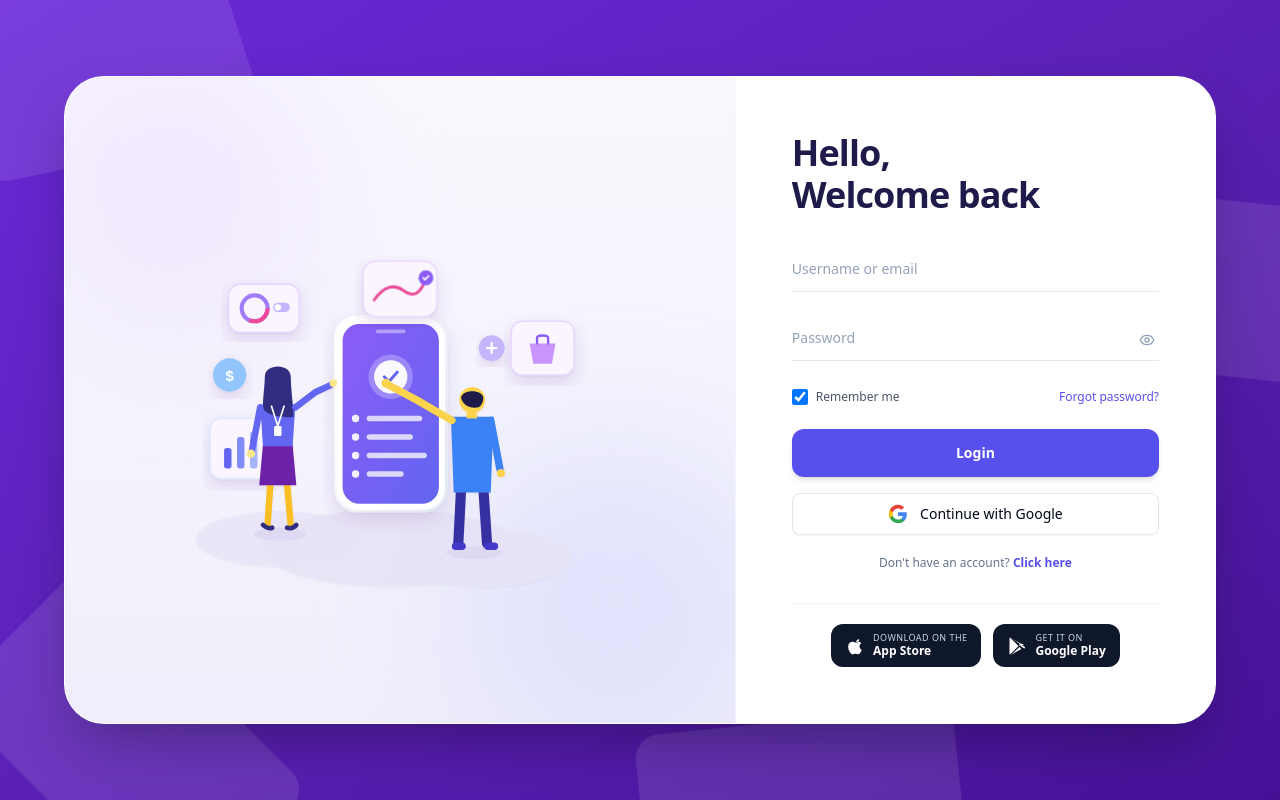
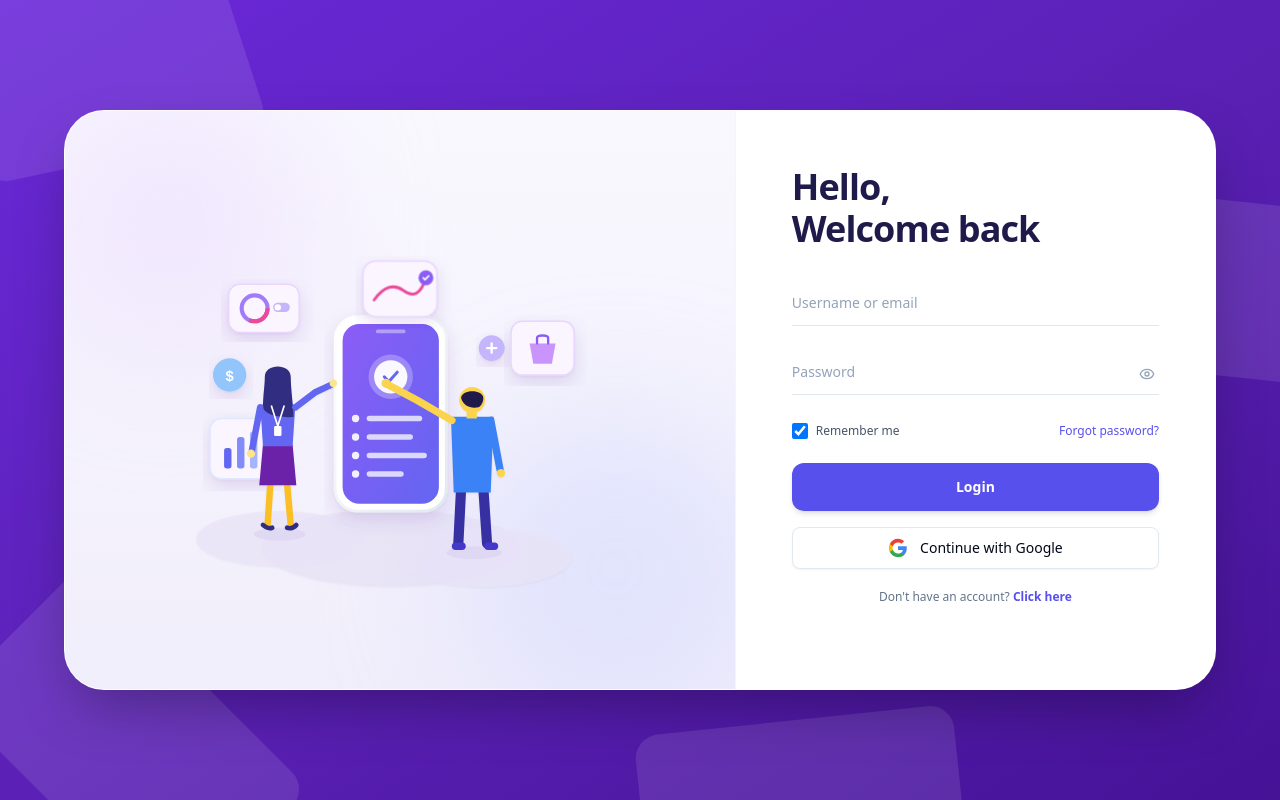
Before and after one commit to SamiumBashir/chattingApp, a Next.js app in the folder client/: page /login in a window 1280 px wide. Built offline with nearby package versions, Linux system fonts and the light colour scheme; no server answers.

Commit message:
fix(ui): remove App Store and Google Play download badges from login page

```diff
--- a/client/src/app/(auth)/login/page.tsx
+++ b/client/src/app/(auth)/login/page.tsx
@@ -168,31 +168,6 @@ export default function LoginPage() {
             </Link>
           </p>
         </div>
-
-        {/* BOTTOM DOWNLOAD BADGES: App Store & Google Play */}
-        <div className="flex items-center justify-center gap-3 mt-8 pt-5 border-t border-slate-100">
-          {/* Apple App Store Pill */}
-          <div className="flex items-center gap-2 bg-[#0F172A] text-white px-3.5 py-2 rounded-xl select-none hover:bg-slate-800 transition-colors shadow-xs cursor-pointer">
-            <svg className="h-5 w-5 fill-current" viewBox="0 0 24 24">
-              <path d="M18.71 19.5c-.83 1.24-1.71 2.45-3.05 2.47-1.34.03-1.77-.79-3.29-.79-1.53 0-2 .77-3.27.82-1.31.05-2.3-1.32-3.14-2.53C4.25 17 2.94 12.45 4.7 9.39c.87-1.52 2.43-2.48 4.12-2.51 1.28-.02 2.5.87 3.29.87.78 0 2.26-1.07 3.81-.91.65.03 2.47.26 3.64 1.98-.09.06-2.17 1.28-2.15 3.81.03 3.02 2.65 4.03 2.68 4.04-.03.07-.42 1.44-1.38 2.83M15.97 6.85c.66-.8 1.11-1.92.99-3.04-.96.04-2.11.64-2.8 1.44-.61.71-1.15 1.85-.98 2.96 1.07.08 2.14-.56 2.79-1.36z" />
-            </svg>
-            <div className="text-left leading-tight">
-              <p className="text-[9px] uppercase tracking-wider text-slate-300">Download on the</p>
-              <p className="text-xs font-semibold text-white">App Store</p>
-            </div>
-          </div>
-
-          {/* Google Play Pill */}
-          <div className="flex items-center gap-2 bg-[#0F172A] text-white px-3.5 py-2 rounded-xl select-none hover:bg-slate-800 transition-colors shadow-xs cursor-pointer">
-            <svg className="h-5 w-5 fill-current" viewBox="0 0 24 24">
-              <path d="M3.609 1.814L13.792 12 3.61 22.186a2.03 2.03 0 0 1-.61-.954V2.768c0-.36.223-.7.609-.954zm11.3 11.3l2.364 2.364-12.083 6.974 9.719-9.338zm2.936-2.074l3.155 1.82a1.27 1.27 0 0 1 0 2.2L17.845 13.2l-2.062-2.062 2.062-2.062 2.936 1.964zm-2.936-2.074L5.19 2.56l12.083 6.974-2.364 2.364z" />
-            </svg>
-            <div className="text-left leading-tight">
-              <p className="text-[9px] uppercase tracking-wider text-slate-300">GET IT ON</p>
-              <p className="text-xs font-semibold text-white">Google Play</p>
-            </div>
-          </div>
-        </div>
       </div>
     </div>
   );
```
